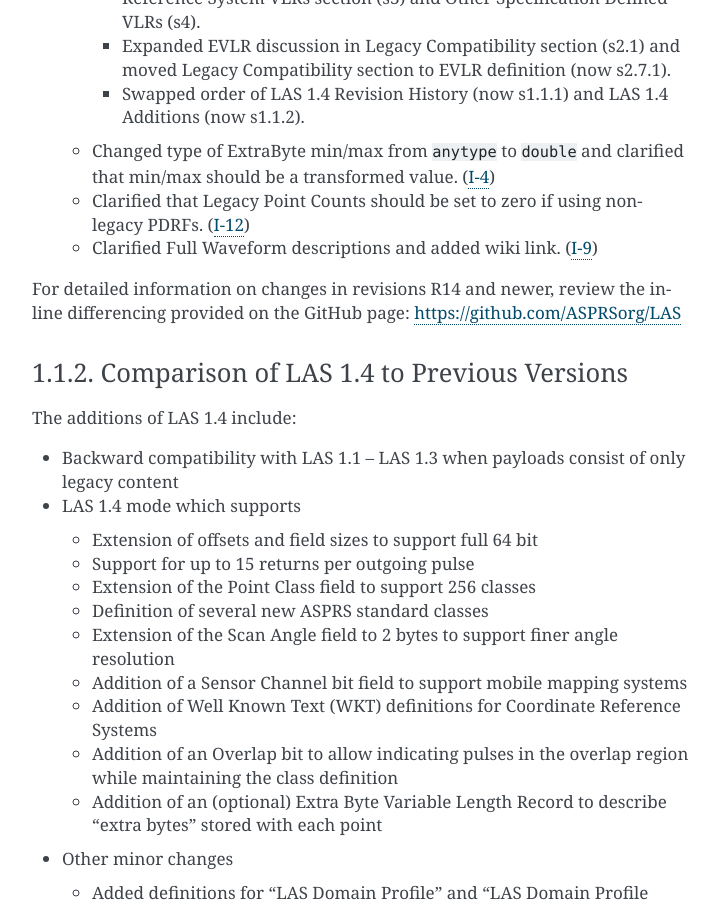
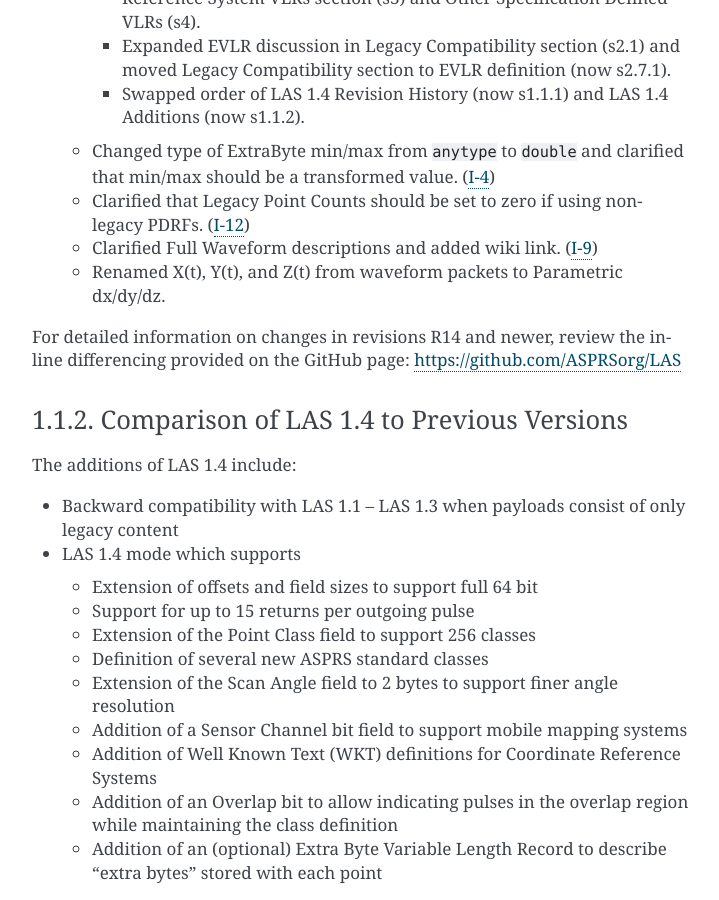
Before and after one commit to ASPRSorg/LAS, a Sphinx documentation site: the page built from source/01_intro.txt, in a window 1280 px wide and 900 px high, scrolled down 891 px. Shown: the whole window, without its empty margins (388-1107 px from the left). Built offline with Sphinx 7.4.7, drawn with Linux system fonts in a browser that asks for light colours.

Commit message:
Added changelog note about X(t)/Y(t)/Z(t) field name change.

```diff
--- a/source/01_intro.txt
+++ b/source/01_intro.txt
@@ -57,6 +57,7 @@ Summary of LAS 1.4 revisions:
     PDRFs. (`I-12 <https://github.com/ASPRSorg/LAS/issues/12>`_)
   * Clarified Full Waveform descriptions and added wiki link.
     (`I-9 <https://github.com/ASPRSorg/LAS/issues/9>`_)
+  * Renamed X(t), Y(t), and Z(t) from waveform packets to Parametric dx/dy/dz.
 
 For detailed information on changes in revisions R14 and newer, review the
 inline differencing provided on the GitHub page: https://github.com/ASPRSorg/LAS
```
